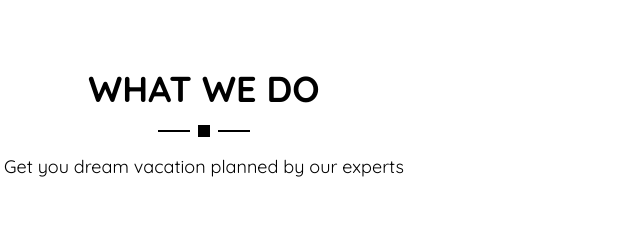
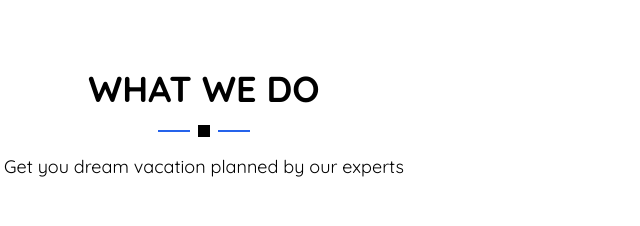
Before and after one commit to sumeira-yousuf/Himachal-Demo, a plain HTML site: page index.html in a window 1280 px wide. Shown: the part 1700-1926 px from the top of the page, 436-1076 px from the left. Drawn offline with nearby package versions, Linux system fonts and the light colour scheme.

Commit message:
Enhance visual separation in index.html by adding a new separator design with blue and black elements, while commenting out the previous design for clarity.

```diff
--- a/index.html
+++ b/index.html
@@ -564,10 +564,11 @@
 
         <!-- Separator -->
         <div class="flex items-center justify-center mb-4">
-          <div class="w-8 h-0.5 bg-black"></div>
+          <div class="w-8 h-0.5 bg-blue-600"></div>
           <div class="w-3 h-3 bg-black mx-2"></div>
-          <div class="w-8 h-0.5 bg-black"></div>
+          <div class="w-8 h-0.5 bg-blue-600"></div>
         </div>
+
 
         <p class="text-black text-lg">
           Get you dream vacation planned by our experts
```
